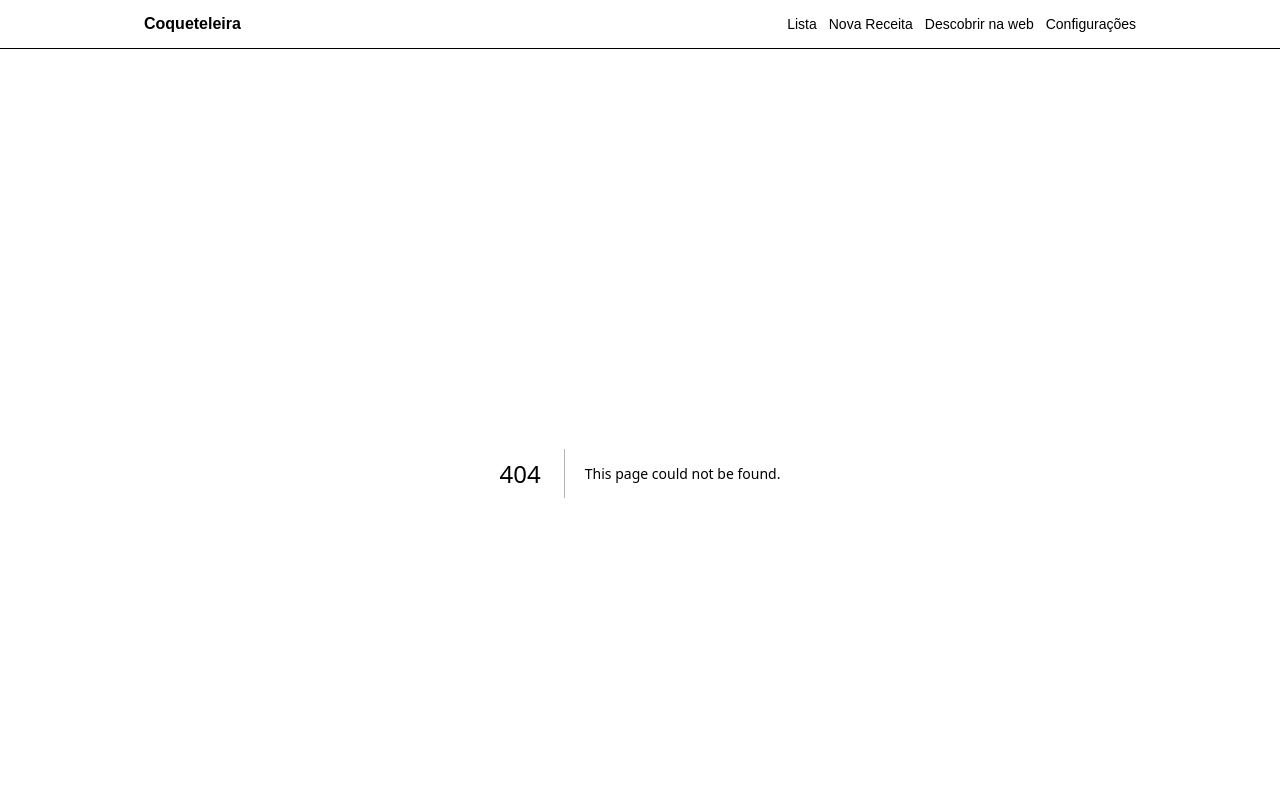
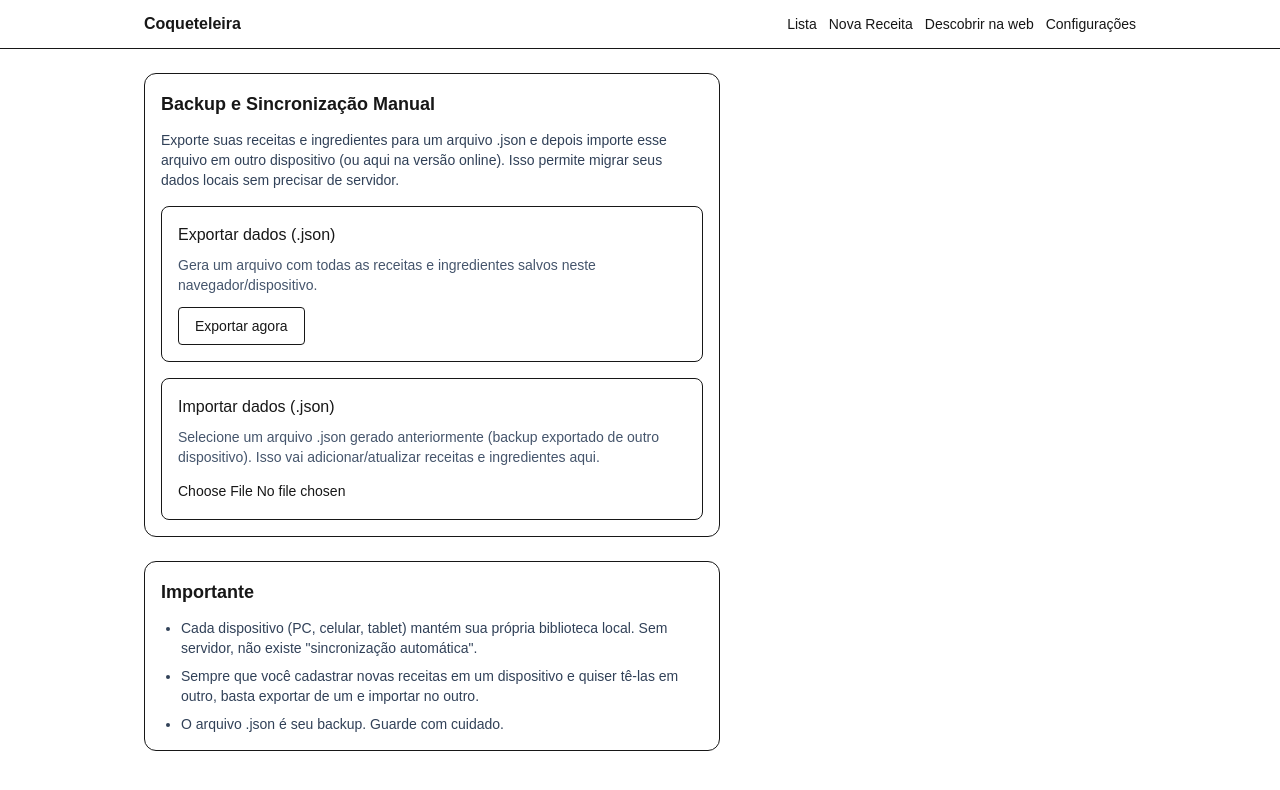
Before and after one commit to phdonas/coqueteleira, a Next.js app: page /settings in a window 1280 px wide. Before the commit this address had no page. Shown: the top 790 px of the page. Built offline with nearby package versions, Linux system fonts and the light colour scheme.

Commit message:
feat: adiciona página /settings com exportar/importar receitas (backup e sincronização manual)

```diff
--- /dev/null
+++ b/src/app/settings/page.tsx
@@ -0,0 +1,179 @@
+'use client';
+
+import { useState } from 'react';
+import { db } from '@/lib/db';
+
+// Tipo do "pacote" de backup
+type BackupPayload = {
+  version: 1;
+  exportedAt: number;
+  recipes: any[];
+  ingredients: any[];
+};
+
+export default function SettingsPage() {
+  const [importStatus, setImportStatus] = useState<string>('');
+  const [exportStatus, setExportStatus] = useState<string>('');
+
+  async function handleExport() {
+    try {
+      setExportStatus('Gerando arquivo...');
+      // lê tudo do Dexie
+      const recipes = await db.recipes.toArray();
+      const ingredients = await db.recipe_ingredients.toArray();
+
+      const payload: BackupPayload = {
+        version: 1,
+        exportedAt: Date.now(),
+        recipes,
+        ingredients,
+      };
+
+      // transforma em blob .json
+      const blob = new Blob([JSON.stringify(payload, null, 2)], {
+        type: 'application/json',
+      });
+
+      // gera nome de arquivo com data
+      const stamp = new Date().toISOString().replace(/[:.]/g, '-');
+      const filename = `coqueteleira-backup-${stamp}.json`;
+
+      // cria link temporário p/ download
+      const url = URL.createObjectURL(blob);
+      const a = document.createElement('a');
+      a.href = url;
+      a.download = filename;
+      document.body.appendChild(a);
+      a.click();
+      a.remove();
+      URL.revokeObjectURL(url);
+
+      setExportStatus('Backup exportado com sucesso!');
+    } catch (err) {
+      console.error(err);
+      setExportStatus('Erro ao exportar backup.');
+    }
+  }
+
+  async function handleImport(e: React.ChangeEvent<HTMLInputElement>) {
+    try {
+      setImportStatus('Lendo arquivo...');
+      const file = e.target.files?.[0];
+      if (!file) {
+        setImportStatus('Nenhum arquivo selecionado.');
+        return;
+      }
+
+      const text = await file.text();
+      const parsed: BackupPayload = JSON.parse(text);
+
+      if (!parsed || parsed.version !== 1) {
+        setImportStatus('Arquivo inválido ou versão desconhecida.');
+        return;
+      }
+
+      // Estratégia: inserir/atualizar tudo dentro de uma transação
+      await db.transaction('rw', db.recipes, db.recipe_ingredients, async () => {
+        // Insere/atualiza receitas
+        for (const r of parsed.recipes) {
+          // upsert manual:
+          const exists = await db.recipes.get(r.id);
+          if (exists) {
+            await db.recipes.update(r.id, r);
+          } else {
+            await db.recipes.add(r);
+          }
+        }
+
+        // Insere/atualiza ingredientes
+        for (const ing of parsed.ingredients) {
+          const existsIng = await db.recipe_ingredients.get(ing.id);
+          if (existsIng) {
+            await db.recipe_ingredients.update(ing.id, ing);
+          } else {
+            await db.recipe_ingredients.add(ing);
+          }
+        }
+      });
+
+      setImportStatus('Importação concluída! Faça um refresh (F5) para ver as receitas.');
+    } catch (err) {
+      console.error(err);
+      setImportStatus('Erro ao importar. Verifique o arquivo.');
+    } finally {
+      // limpa o input pra permitir importar o mesmo arquivo de novo se quiser
+      e.target.value = '';
+    }
+  }
+
+  return (
+    <div className="space-y-6 max-w-xl">
+      <div className="bg-white border rounded-xl p-4">
+        <div className="font-semibold text-lg mb-3">
+          Backup e Sincronização Manual
+        </div>
+        <p className="text-sm text-slate-700 mb-4">
+          Exporte suas receitas e ingredientes para um arquivo .json e depois
+          importe esse arquivo em outro dispositivo (ou aqui na versão online).
+          Isso permite migrar seus dados locais sem precisar de servidor.
+        </p>
+
+        <div className="space-y-4">
+          {/* EXPORTAR */}
+          <div className="border rounded-lg p-4">
+            <div className="font-medium mb-2">Exportar dados (.json)</div>
+            <p className="text-sm text-slate-600 mb-3">
+              Gera um arquivo com todas as receitas e ingredientes salvos neste
+              navegador/dispositivo.
+            </p>
+            <button
+              onClick={handleExport}
+              className="px-4 py-2 border rounded bg-white hover:bg-slate-50 text-sm"
+            >
+              Exportar agora
+            </button>
+            {exportStatus && (
+              <div className="text-xs text-slate-600 mt-2">{exportStatus}</div>
+            )}
+          </div>
+
+          {/* IMPORTAR */}
+          <div className="border rounded-lg p-4">
+            <div className="font-medium mb-2">Importar dados (.json)</div>
+            <p className="text-sm text-slate-600 mb-3">
+              Selecione um arquivo .json gerado anteriormente (backup exportado
+              de outro dispositivo). Isso vai adicionar/atualizar receitas e
+              ingredientes aqui.
+            </p>
+            <input
+              type="file"
+              accept="application/json"
+              onChange={handleImport}
+              className="text-sm"
+            />
+            {importStatus && (
+              <div className="text-xs text-slate-600 mt-2">{importStatus}</div>
+            )}
+          </div>
+        </div>
+      </div>
+
+      <div className="bg-white border rounded-xl p-4">
+        <div className="font-semibold text-lg mb-3">Importante</div>
+        <ul className="text-sm text-slate-700 list-disc pl-5 space-y-2">
+          <li>
+            Cada dispositivo (PC, celular, tablet) mantém sua própria
+            biblioteca local. Sem servidor, não existe "sincronização automática".
+          </li>
+          <li>
+            Sempre que você cadastrar novas receitas em um dispositivo e quiser
+            tê-las em outro, basta exportar de um e importar no outro.
+          </li>
+          <li>
+            O arquivo .json é seu backup. Guarde com cuidado.
+          </li>
+        </ul>
+      </div>
+    </div>
+  );
+}
```
